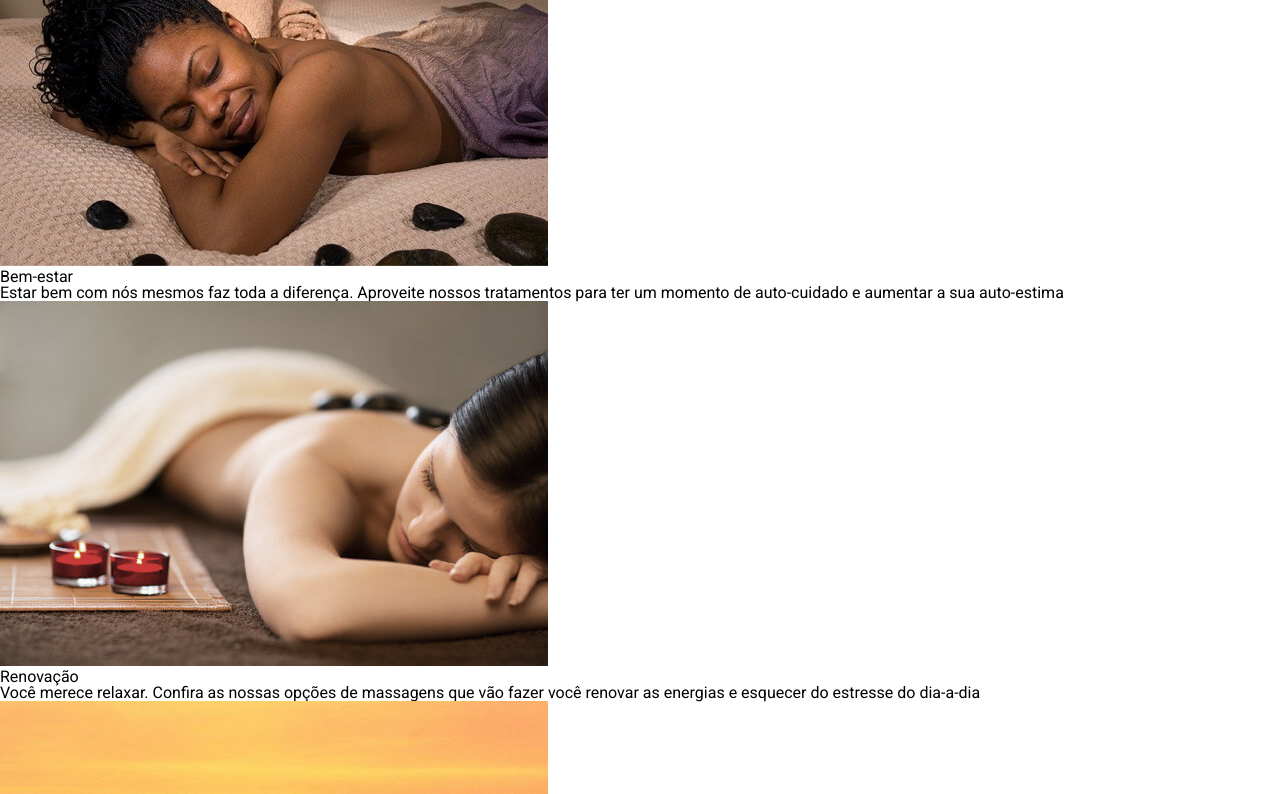
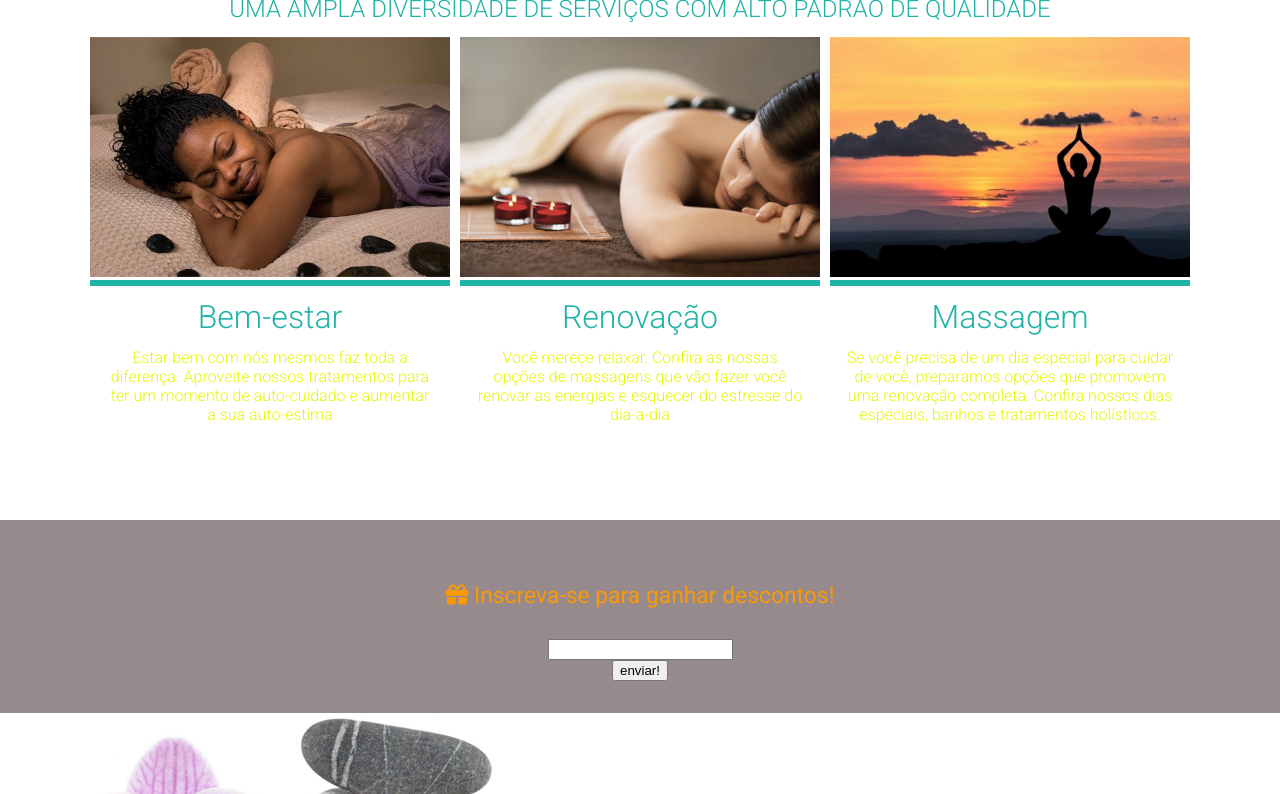
Before and after one commit to MumenMansour/projetoSPA-Sass-HTML-JS, a plain HTML site: page index.html in a window 1280 px wide. Shown: the part 529-1323 px from the top of the page. Drawn offline with nearby package versions, Linux system fonts and the light colour scheme.

Commit message:
Changes to be committed: 	modified:   Styles/abstract/_variaveis.scss 	modified:   Styles/components/_banner.scss 	new file:   Styles/components/_cupom.scss 	new file:   Styles/components/_servicos.scss 	modified:   Styles/style.css 	modified:   Styles/style.css.map 	modified:   Styles/style.scss 	modified:   index.html

```diff
--- a/Styles/abstract/_variaveis.scss
+++ b/Styles/abstract/_variaveis.scss
@@ -6,7 +6,9 @@ $fonte: 'roboto', sans-serif;
 $cor-primaria: #20b3a7;
 $cor-secundaria: #fa9806;
 $cor-terciaria: #e6f703;
-$cor-quartenaria: #e7f0f07e;
+$cor-quartenaria: #2e141a7e;
+
+
 /* FONT SIZE */
 $font-size-titulo: 5rem;
 $font-size-subtitulo: 3rem;
--- a/Styles/components/_banner.scss
+++ b/Styles/components/_banner.scss
@@ -15,12 +15,13 @@
         border-radius: 45px;
             h1{
                 font-size: $font-size-titulo;
-                color: $cor-primaria;
+                color: $cor-secundaria;
 
             }
             h2{
                 font-size: $font-size-subtitulo;
                 color: $cor-secundaria;
+
             }
         }
 }
--- /dev/null
+++ b/Styles/components/_cupom.scss
@@ -0,0 +1,15 @@
+@import '../abstract/variaveis';
+
+#cupom {
+    background-color: $cor-quartenaria;
+    padding: 2rem;
+    text-align: center;
+    .texto{
+        color: $cor-secundaria;
+        h2{
+            margin: 2rem;
+            font-size: $font-size-titulo/3.5;
+        }
+    }
+
+}
--- /dev/null
+++ b/Styles/components/_servicos.scss
@@ -0,0 +1,51 @@
+@import '../abstract/variaveis';
+
+#servicos{
+    margin:  80px;
+    h4{
+        font-size: $font-size-texto/1;
+        color: $cor-primaria;
+        text-transform: uppercase;
+        font-weight: 300;
+        text-align: center;
+        margin: 1rem;
+    }
+
+    h3{
+        text-align: center;
+        font-size: $font-size-subtitulo/1.5;
+        color: $cor-secundaria;
+        font-weight: 300;
+    }
+
+    .cards{
+
+        display: flex;
+        justify-content: space-evenly;
+        .card{
+            border: 15px red;
+            width: 360px;
+            text-align: center;
+            h5{
+                font-size: $font-size-titulo/2.5;
+                color: $cor-primaria;
+                font-weight: 300;
+                margin: 15px
+            }
+
+            p{
+                font-size: $font-size-texto/1.5;
+                color: $cor-terciaria;
+                font-weight: 300;
+                margin: 15px;
+                line-height: 1.2rem;
+            }
+            .img-container{
+                 border-bottom: 6px solid $cor-primaria;
+                img{
+                      width: 100%;
+                }
+            }
+        }
+    }
+}
--- a/Styles/style.scss
+++ b/Styles/style.scss
@@ -1,3 +1,5 @@
 @import './abstract/base';
 @import './components/navbar';
 @import './components/banner';
+@import './components/servicos';
+@import './components/cupom';
--- a/index.html
+++ b/index.html
@@ -5,7 +5,7 @@
     <meta charset="UTF-8">
     <meta http-equiv="X-UA-Compatible" content="IE=edge">
     <meta name="viewport" content="width=device-width, initial-scale=1.0">
-    <title>Alura SPA</title>
+
     <link rel="preconnect" href="https://fonts.googleapis.com">
     <link rel="preconnect" href="https://fonts.gstatic.com" crossorigin>
     <link
@@ -18,6 +18,8 @@
     <link rel="stylesheet" href="https://cdn.jsdelivr.net/npm/reset-css@5.0.1/reset.min.css">
     <link rel="stylesheet" href="./styles/style.css">
     <link rel="stylesheet" href="Styles/style.css">
+
+    <title>Descanço SPA</title>
 </head>
 
 <body>
@@ -38,46 +40,53 @@
         </nav>
         <section class="banner">
             <div class="inner-banner">
-                <h1>Alura SPA</h1>
+                <h1>Descanço SPA</h1>
                 <h2>Venha viver o seu melhor dia!</h2>
             </div>
         </section>
     </header>
     <main>
-        <section>
+
+        <section id="servicos">
             <h3>O que oferecemos</h3>
             <h4>Uma ampla diversidade de serviços com alto padrão de qualidade</h4>
-            <div>
-                <div>
-                    <div>
+            <div class="cards">
+
+                <div class="card">
+                    <div class="img-container">
                         <img src="imagens/beleza.jpeg" alt="">
                     </div>
                     <h5>Bem-estar</h5>
                     <p>Estar bem com nós mesmos faz toda a diferença. Aproveite nossos tratamentos para ter um momento de auto-cuidado e aumentar a sua auto-estima</p>
                 </div>
-                <div>
-                    <div>
+
+
+                <div class="card">
+                    <div class="img-container">
                         <img src="imagens/bem-estar.jpeg" alt="">
                     </div>
                     <h5>Renovação</h5>
                     <p>Você merece relaxar. Confira as nossas opções de massagens que vão fazer você renovar as energias e esquecer do estresse do dia-a-dia</p>
                 </div>
-                <div>
-                    <div>
+
+
+                <div class="card">
+                    <div class="img-container">
                         <img src="imagens/descanso.jpeg" alt="">
                     </div>
                     <h5>Massagem</h5>
                     <p>Se você precisa de um dia especial para cuidar de você, preparamos opções que promovem uma renovação completa. Confira nossos dias especiais, banhos e tratamentos holísticos. </p>
                 </div>
+
             </div>
         </section>
-        <section>
-            <div>
+        <section id="cupom">
+            <div class="texto">
                 <h2><i class="fas fa-gift"></i> Inscreva-se para ganhar descontos!</h2>
             </div>
-            <div>
+            <div class="inscricao">
                 <form action="">
-                    <div>
+                    <div class="input">
                         <input type="email">
                     </div>
                     <button>enviar!</button>
```
Also changed, not shown: Styles/style.css, 1 other file.
